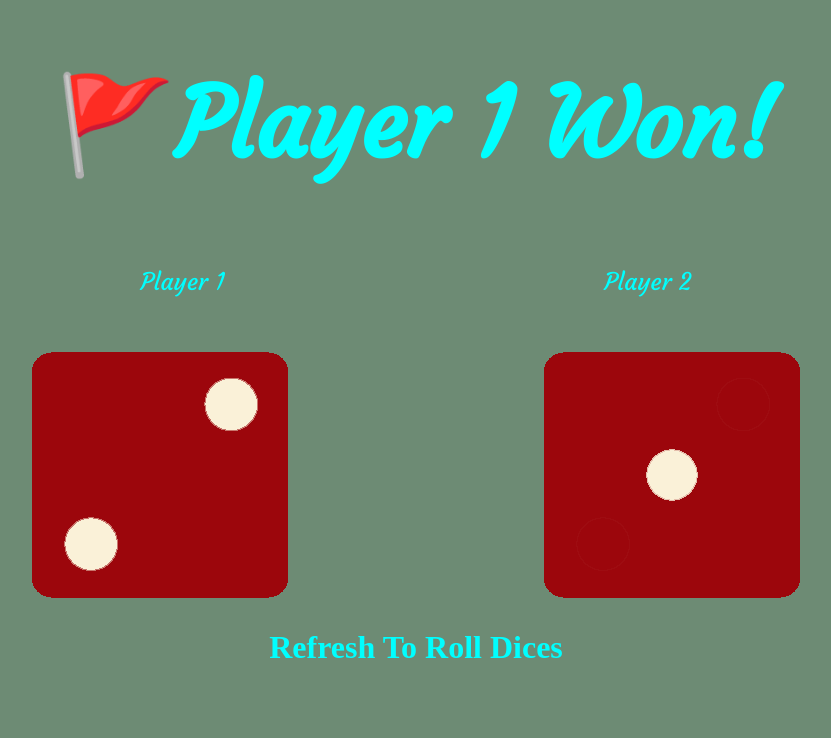
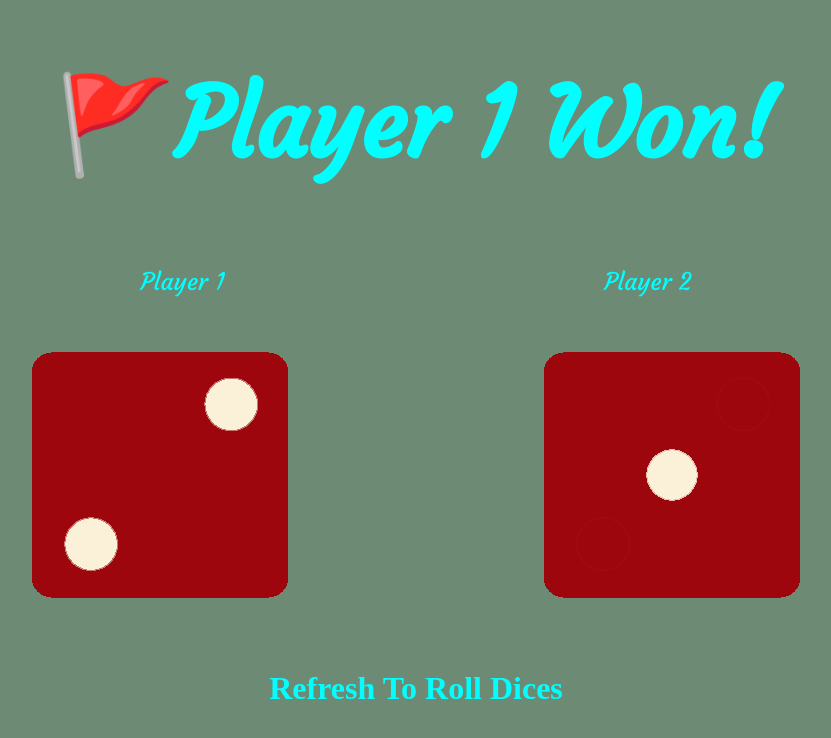
Before and after one commit to AvijitD22Test/OnlineDice, a plain HTML site: page index.html in a window 1280 px wide. Shown: the whole page, without its empty margins (224-1055 px from the left). Drawn offline with Linux system fonts and the light colour scheme.

Commit message:
Added RefreshText in css

```diff
--- a/styles.css
+++ b/styles.css
@@ -18,3 +18,7 @@
 .diceImage{
     margin: 4% 10% 0 10%;
 }
+
+.RefreshText{
+    margin-top: 5%;
+}
```
